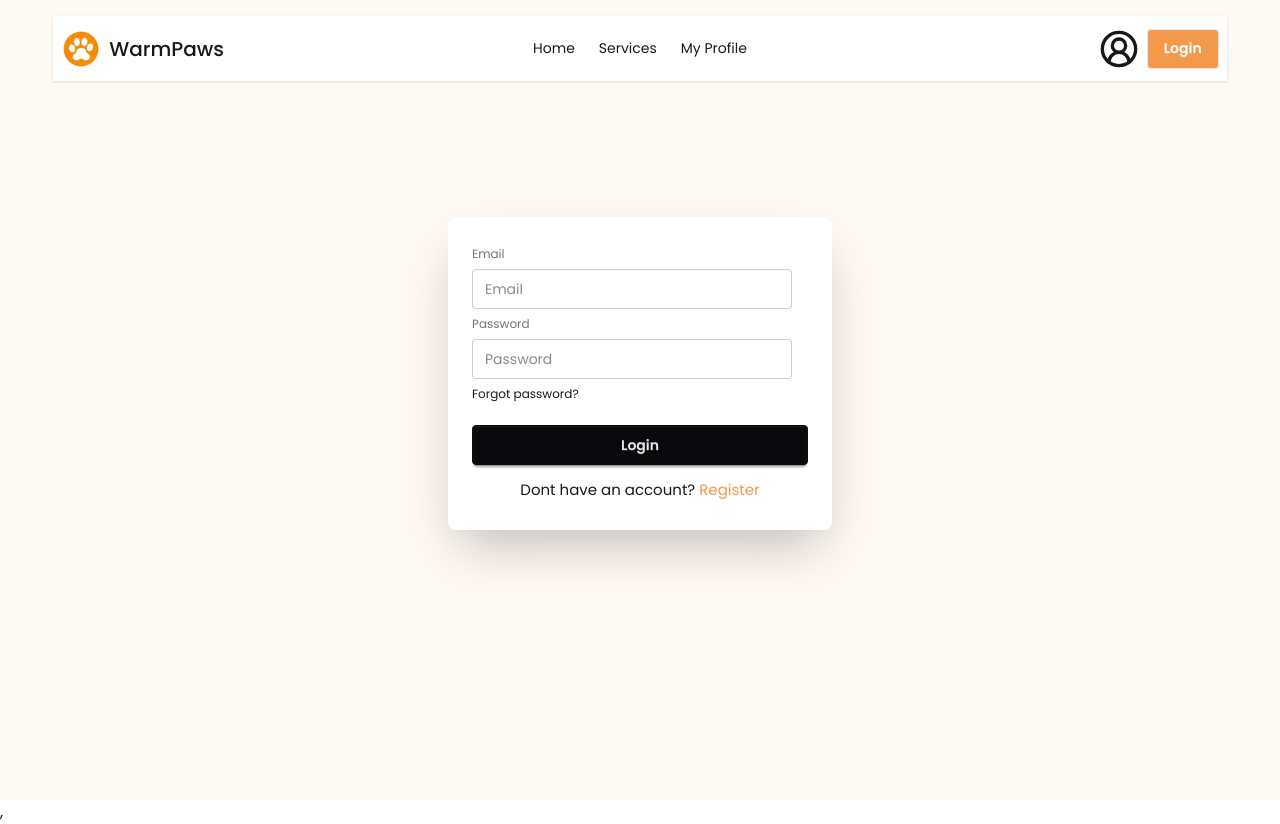
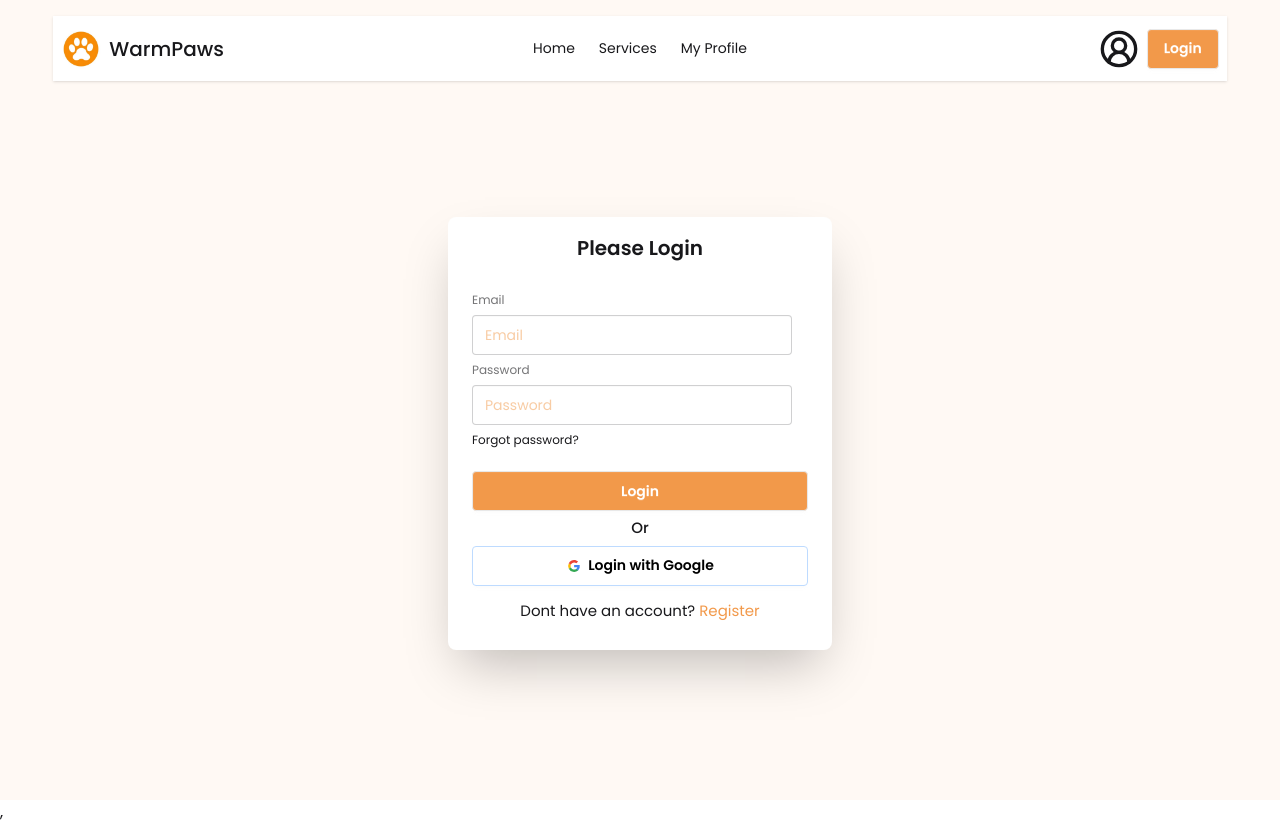
Before and after one commit to TawsifHossain007/Assignment-09, a React (Vite) app: page /auth/login in a window 1280 px wide. Built offline with nearby package versions, Linux system fonts and the light colour scheme.

Commit message:
Added the details part

```diff
--- a/package.json
+++ b/package.json
@@ -11,11 +11,13 @@
   },
   "dependencies": {
     "@tailwindcss/vite": "^4.1.15",
+    "firebase": "^12.4.0",
     "framer-motion": "^12.23.24",
     "lucide-react": "^0.546.0",
     "react": "^19.1.1",
     "react-dom": "^19.1.1",
     "react-router": "^7.9.4",
+    "react-toastify": "^11.0.5",
     "swiper": "^12.0.3",
     "tailwindcss": "^4.1.15"
   },
--- a/public/service.json
+++ b/public/service.json
@@ -7,7 +7,7 @@
     "price": 25,
     "rating": 4.9,
     "slotsAvailable": 4,
-    "description": "Custom coat fitting and warm outfit options to keep your dog comfortable in the cold.",
+    "description": "Custom coat fitting and warm outfit options  to keep your dog comfortable in the cold.",
     "image": "https://i.ibb.co.com/5WjTy3Lc/sweater-dog-clothes-icon-cartoon-600nw-1963341250.jpg",
     "category": "Clothing"
   },
--- a/src/Components/Banner/Banner.jsx
+++ b/src/Components/Banner/Banner.jsx
@@ -16,7 +16,7 @@ const Banner = () => {
   ];
 
   return (
-    <div className="flex flex-col md:flex-row justify-center items-center gap-10 w-11/12 mx-auto">
+    <div className="flex flex-col-reverse md:flex-row justify-center items-center gap-10 w-11/12 mx-auto">
 
 <Swiper
   modules={[Autoplay]}
--- a/src/Components/Login/Login.jsx
+++ b/src/Components/Login/Login.jsx
@@ -4,6 +4,9 @@ import { Link } from "react-router";
 const Login = () => {
   return (
     <div className="card bg-base-100 w-full max-w-sm shrink-0 shadow-2xl">
+      <h1 className="text-center font-semibold text-[20px]  pt-4">
+        Please Login
+      </h1>
       <div className="card-body">
         <fieldset className="fieldset">
           {/* email */}
@@ -11,7 +14,7 @@ const Login = () => {
           <input
             name="email"
             type="email"
-            className="input"
+            className="input text-[#F2994A]"
             placeholder="Email"
           />
           {/* password */}
@@ -19,18 +22,53 @@ const Login = () => {
           <input
             name="password"
             type="password"
-            className="input"
+            className="input text-[#F2994A]"
             placeholder="Password"
           />
           <div>
             <a className="link link-hover">Forgot password?</a>
           </div>
-          <button type="submit" className="btn btn-neutral mt-4">
+          <button type="submit" className="btn bg-[#F2994A] hover:bg-[#E47E25] text-white mt-4 ">
             Login
+          </button>
+          <p className="text-center font-medium text-[15px]">Or</p>
+          {/* Google */}
+          <button className="btn border border-blue-200 bg-white hover:bg-gray-200 text-black">
+            <svg
+              aria-label="Google logo"
+              width="16"
+              height="16"
+              xmlns="http://www.w3.org/2000/svg"
+              viewBox="0 0 512 512"
+            >
+              <g>
+                <path d="m0 0H512V512H0" fill="#fff"></path>
+                <path
+                  fill="#34a853"
+                  d="M153 292c30 82 118 95 171 60h62v48A192 192 0 0190 341"
+                ></path>
+                <path
+                  fill="#4285f4"
+                  d="m386 400a140 175 0 0053-179H260v74h102q-7 37-38 57"
+                ></path>
+                <path
+                  fill="#fbbc02"
+                  d="m90 341a208 200 0 010-171l63 49q-12 37 0 73"
+                ></path>
+                <path
+                  fill="#ea4335"
+                  d="m153 219c22-69 116-109 179-50l55-54c-78-75-230-72-297 55"
+                ></path>
+              </g>
+            </svg>
+            Login with Google
           </button>
           <p className="text-[15px] text-center mt-2">
             Dont have an account?{" "}
-            <Link to={"/auth/register"} className="text-[#F2994A]">Register</Link>
+            <Link to={"/auth/register"} className="text-[#F2994A]">
+              {" "}
+              Register
+            </Link>
           </p>
         </fieldset>
       </div>
--- a/src/Components/PetCard/PerCard.jsx
+++ b/src/Components/PetCard/PerCard.jsx
@@ -1,5 +1,6 @@
 import { CircleDollarSign, Star } from 'lucide-react';
 import React from 'react';
+import { Link } from 'react-router';
 
 const PerCard = ({service}) => {
     return (
@@ -24,7 +25,8 @@ const PerCard = ({service}) => {
     </div>
 
     <div className='flex items-center justify-center pt-10 '>
-        <button className='btn bg-[#4cb6ba] group-hover:bg-white group-hover:text-black text-white w-fit'>View Details</button>
+        <Link  to={`/service-details/${service.serviceId}`}><button className='btn bg-[#4cb6ba] group-hover:bg-white group-hover:text-black text-white w-fit'>View Details</button></Link>
+
     </div>
 </div>
 
--- a/src/Components/PetService/PetServices.jsx
+++ b/src/Components/PetService/PetServices.jsx
@@ -9,7 +9,8 @@ const PetServices = ({ data }) => {
       <h1 className="text-[48px] font-bold text-center">
         Love, Care & Comfort for Pets
       </h1>
-      <div className="grid grid-cols-1 md:grid-cols-3 gap-6 pt-10">
+      <p className="text-[#5E6472] pt-5 text-center hidden md:block">Discover a range of premium services designed to keep your furry friends happy, healthy, and pampered. From cozy winter coats and professional <br /> grooming to fun playtime, expert training, and wellness treatments, every service is crafted with love and attention to your pet’s unique needs. <br /> Because every pet deserves comfort, care, and a little extra TLC.</p>
+      <div className="grid grid-cols-1 md:grid-cols-3 gap-6 pt-15">
         {data.slice(0, 3).map((service) => (
           <PerCard service={service} key={service.serviceId}></PerCard>
         ))}
--- a/src/Components/Register/Register.jsx
+++ b/src/Components/Register/Register.jsx
@@ -11,7 +11,7 @@ const Register = () => {
           <input
             name="name"
             type="text"
-            className="input"
+            className="input text-[#F2994A]"
             placeholder="Name"
           />
           {/* PhotoURL */}
@@ -19,7 +19,7 @@ const Register = () => {
           <input
             name="PhotoURL"
             type="text"
-            className="input"
+            className="input text-[#F2994A]"
             placeholder="Photo URL"
           />
           {/* email */}
@@ -27,7 +27,7 @@ const Register = () => {
           <input
             name="email"
             type="email"
-            className="input"
+            className="input text-[#F2994A]"
             placeholder="Email"
           />
           {/* password */}
@@ -35,12 +35,12 @@ const Register = () => {
           <input
             name="password"
             type="password"
-            className="input"
+            className="input text-[#F2994A]"
             placeholder="Password"
           />
           <div>
           </div>
-          <button type="submit" className="btn btn-neutral mt-4">
+          <button type="submit" className="btn bg-[#F2994A] hover:bg-[#E47E25] text-white mt-4 ">
             Register
           </button>
           <p className="text-[15px] text-center mt-2">
--- /dev/null
+++ b/src/Components/ServiceCard/ServiceCard.jsx
@@ -0,0 +1,97 @@
+import { s } from "framer-motion/client";
+import { BookmarkCheck, CircleDollarSign, Star } from "lucide-react";
+import React, { useState } from "react";
+import { toast, ToastContainer } from "react-toastify";
+
+const ServiceCard = ({ service }) => {
+  const [isInstalled, setIsInstalled] = useState(false);
+
+  const handleBook = () => {
+    toast("Booking Successful!");
+    setIsInstalled(true);
+  };
+
+  return (
+    <div className="max-w-[1200px] mx-auto my-20 px-4 sm:px-6 lg:px-0">
+      <div className="flex flex-col lg:flex-row gap-10 border-b border-gray-300 pb-8 lg:pb-16">
+        <div className="flex-shrink-0 flex justify-center lg:justify-start">
+          <img
+            src={service.image}
+            className="w-[250px] h-[250px] sm:w-[300px] sm:h-[300px] lg:w-[350px] lg:h-[350px] border border-gray-300 rounded-md shadow-lg"
+            alt=""
+          />
+        </div>
+
+        <div className="flex-1 pt-15">
+          <div className="border-b border-gray-300 pb-2">
+            <p className="font-bold text-2xl sm:text-3xl lg:text-4xl">
+              {service.serviceName}
+            </p>
+            <p className="font-bold text-lg sm:text-xl text-[#627382] mt-1">
+              Developed By{" "}
+              <span className="text-[#F2994A]">{service.providerName}</span>
+            </p>
+          </div>
+
+          <div className="flex flex-col sm:flex-row justify-between items-center sm:items-start gap-6 mt-6 sm:mt-8">
+            <div className="flex flex-col items-center sm:items-start">
+              <CircleDollarSign className=""></CircleDollarSign>
+              <p className="text-[#001931] font-normal text-sm mt-2">Price</p>
+              <p className="font-extrabold text-2xl sm:text-3xl text-[#F2994A]">
+                {service.price} $
+              </p>
+            </div>
+            <div className="flex flex-col items-center sm:items-start">
+              <Star></Star>
+              <p className="text-[#001931] font-normal text-sm mt-2">
+                Average Ratings
+              </p>
+              <p className="font-extrabold text-2xl sm:text-3xl text-[#F2994A]">
+                {service.rating}
+              </p>
+            </div>
+            <div className="flex flex-col items-center sm:items-start">
+              <BookmarkCheck></BookmarkCheck>
+              <p className="text-[#001931] font-normal text-sm mt-2">
+                Slots Available
+              </p>
+              <p className="font-extrabold text-2xl sm:text-3xl text-[#F2994A]">
+                {service.slotsAvailable}
+              </p>
+            </div>
+          </div>
+        </div>
+      </div>
+      <div className="flex flex-col md:flex-row items-center justify-center gap-6 pt-20">
+        {/* Description */}
+        <div className="pt-0 md:pt-10 pb-8 text-center md:text-left">
+          <p className="text-[#627382] font-">{service.description}</p>
+        </div>
+
+        {/* form */}
+        <div className="flex flex-col gap-6 items-center justify-center md:border-l border-l-0 border-gray-300 pl-10">
+          <h1 className="font-bold text-2xl">Book Now!</h1>
+          <fieldset className="fieldset bg-base-200 border-base-300 rounded-box w-xs border p-4">
+            <label className="label">Name</label>
+            <input type="text" className="input" placeholder="Name" />
+
+            <label className="label">Email</label>
+            <input type="email" className="input" placeholder="Email" />
+
+            <button
+              onClick={handleBook}
+              className={`btn bg-[#F2994A] text-white mt-4 ${
+                isInstalled ? "opacity-70 pointer-events-none" : ""
+              }`}
+            >
+              {isInstalled ? "Booked" : "Book a Slot"}
+            </button>
+            <ToastContainer></ToastContainer>
+          </fieldset>
+        </div>
+      </div>
+    </div>
+  );
+};
+
+export default ServiceCard;
--- /dev/null
+++ b/src/Components/ServiceDetails/ServiceDetails.jsx
@@ -0,0 +1,34 @@
+import { useEffect, useState } from "react";
+import { useLoaderData, useParams } from "react-router";
+import ServiceCard from "../ServiceCard/ServiceCard";
+import Navbar from "../Navbar/Navbar";
+import Footer from "../Footer/Footer";
+
+const ServiceDetails = () => {
+  const data = useLoaderData();
+  const { id } = useParams();
+  const [service, setService] = useState([]);
+
+  useEffect(() => {
+    const filterService = data.filter((detail) => detail.serviceId == id);
+    setService(filterService);
+  }, [id, data]);
+  return (
+    <div className="bg-[#FFF9F4] min-h-screen pt-6">
+      <header className="w-11/12 mx-auto">
+        <Navbar></Navbar>
+      </header>
+      <div className="w-11/12 mx-auto">
+        {service.map((service) => (
+          <ServiceCard key={service.serviceId} service={service}></ServiceCard>
+        ))}
+      </div>
+
+      <footer>
+        <Footer></Footer>
+      </footer>
+    </div>
+  );
+};
+
+export default ServiceDetails;
--- /dev/null
+++ b/src/Firebase/firebase.config.js
@@ -0,0 +1,17 @@
+// Import the functions you need from the SDKs you need
+import { initializeApp } from "firebase/app";
+// TODO: Add SDKs for Firebase products that you want to use
+// https://firebase.google.com/docs/web/setup#available-libraries
+
+// Your web app's Firebase configuration
+const firebaseConfig = {
+  apiKey: import.meta.env.VITE_apiKey,
+  authDomain: import.meta.env.VITE_authDomain,
+  projectId: import.meta.env.VITE_projectId,
+  storageBucket: import.meta.env.VITE_storageBucket,
+  messagingSenderId: import.meta.env.VITE_messagingSenderId,
+  appId: import.meta.env.VITE_appId,
+};
+
+// Initialize Firebase
+const app = initializeApp(firebaseConfig);
--- a/src/main.jsx
+++ b/src/main.jsx
@@ -11,6 +11,7 @@ import MyProfile from './Components/MyProfile/MyProfile.jsx';
 import AuthRoot from './Layout/AuthRoot.jsx';
 import Login from './Components/Login/Login.jsx';
 import Register from './Components/Register/Register.jsx';
+import ServiceDetails from './Components/ServiceDetails/ServiceDetails.jsx';
 
 const router = createBrowserRouter([
   {
@@ -48,6 +49,11 @@ const router = createBrowserRouter([
         Component: Register
       }
     ]
+  },
+  {
+    path: "/service-details/:id",
+    Component: ServiceDetails,
+    loader:() => fetch('/service.json')
   }
 ]);
 
```
Also changed, not shown: 1 other file (tests, documents, lock files or other folders).
